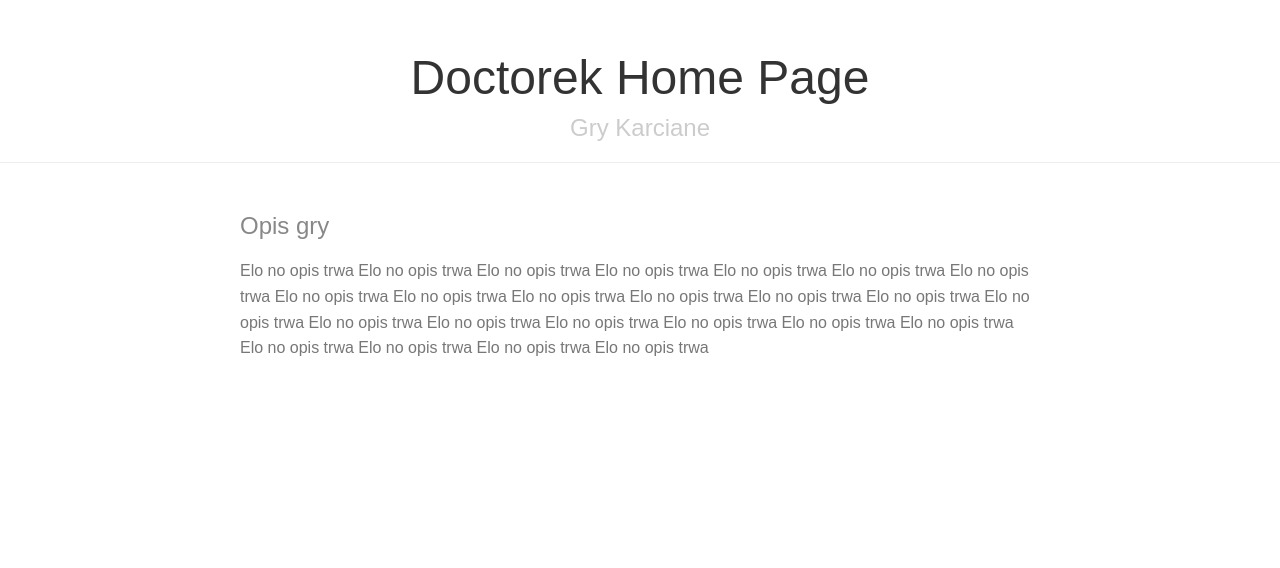
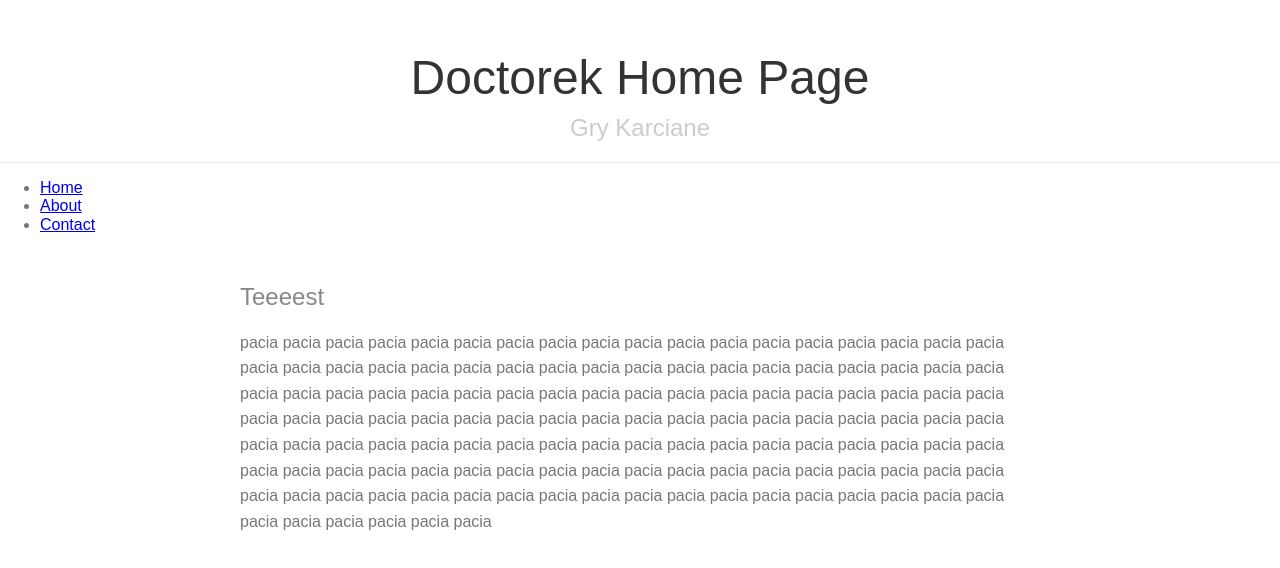
Before and after one commit to casper01/CardGames, a React app: page /test1 in a window 1280 px wide. Shown: the top 568 px of the page. Built offline with nearby package versions, Linux system fonts and the light colour scheme.

Commit message:
Working routing

```diff
--- a/App.jsx
+++ b/App.jsx
@@ -1,13 +1,26 @@
 import React from 'react';
+// import { Router, Route, Link, browserHistory, IndexRoute } from 'react-router'
+import { Switch, Route, Link, Router } from 'react-router-dom'
 import Header from './Header.jsx';
 import Content from './Content.jsx';
+import Test from './games/Test.jsx';
 
 class App extends React.Component {
     render() {
         return (
             <div>
                 <Header mainHeader="Doctorek Home Page" subHeader="Gry Karciane" />
-                <Content />
+                <ul>
+                    <li><Link to="/test1">Home</Link></li>
+                    <li><Link to="/test2">About</Link></li>
+                    <li><Link to="/test3">Contact</Link></li>
+                </ul>
+                <Switch>
+                    <Route exact path="/" component={Content} />
+                    <Route path="/test1" component={Test} />
+                    <Route path="/test2" component={Content} />
+                    <Route path="/test3" component={Test} />
+                </Switch>
             </div>
         );
     }
--- a/Content.jsx
+++ b/Content.jsx
@@ -20,9 +20,4 @@ class Content extends React.Component {
     }
 }
 
-// Content.defaultProps = {
-//     mainHeader: "",
-//     subHeader: ""
-// }
-
 export default Content;
--- /dev/null
+++ b/games/Test.jsx
@@ -0,0 +1,28 @@
+import React from 'react';
+
+
+class Test extends React.Component {
+    render() {
+        return (
+            <div className="content">
+                <h2 className="content-subhead">Teeeest</h2>
+                <p>
+                    pacia pacia pacia pacia pacia pacia pacia pacia pacia pacia pacia
+                    pacia pacia pacia pacia pacia pacia pacia pacia pacia pacia pacia
+                    pacia pacia pacia pacia pacia pacia pacia pacia pacia pacia pacia
+                    pacia pacia pacia pacia pacia pacia pacia pacia pacia pacia pacia
+                    pacia pacia pacia pacia pacia pacia pacia pacia pacia pacia pacia
+                    pacia pacia pacia pacia pacia pacia pacia pacia pacia pacia pacia
+                    pacia pacia pacia pacia pacia pacia pacia pacia pacia pacia pacia
+                    pacia pacia pacia pacia pacia pacia pacia pacia pacia pacia pacia
+                    pacia pacia pacia pacia pacia pacia pacia pacia pacia pacia pacia
+                    pacia pacia pacia pacia pacia pacia pacia pacia pacia pacia pacia
+                    pacia pacia pacia pacia pacia pacia pacia pacia pacia pacia pacia
+                    pacia pacia pacia pacia pacia pacia pacia pacia pacia pacia pacia
+                </p>
+            </div>
+        );
+    }
+}
+
+export default Test;
--- a/main.js
+++ b/main.js
@@ -1,5 +1,10 @@
+import { BrowserRouter } from 'react-router-dom'
 import React from 'react';
 import ReactDOM from 'react-dom';
 import App from './App.jsx';
 
-ReactDOM.render(<App />, document.getElementById('app'));
+ReactDOM.render((
+    <BrowserRouter>
+        <App />
+    </BrowserRouter>
+), document.getElementById('app'));
--- a/package.json
+++ b/package.json
@@ -15,6 +15,7 @@
     "babel-preset-react": "^6.24.1",
     "react": "^16.0.0",
     "react-dom": "^16.0.0",
-    "react-router": "^4.2.0"
+    "react-router": "^4.2.0",
+    "react-router-dom": "^4.2.2"
   }
 }
```
Also changed, not shown: 1 other file (tests, documents, lock files or other folders).
